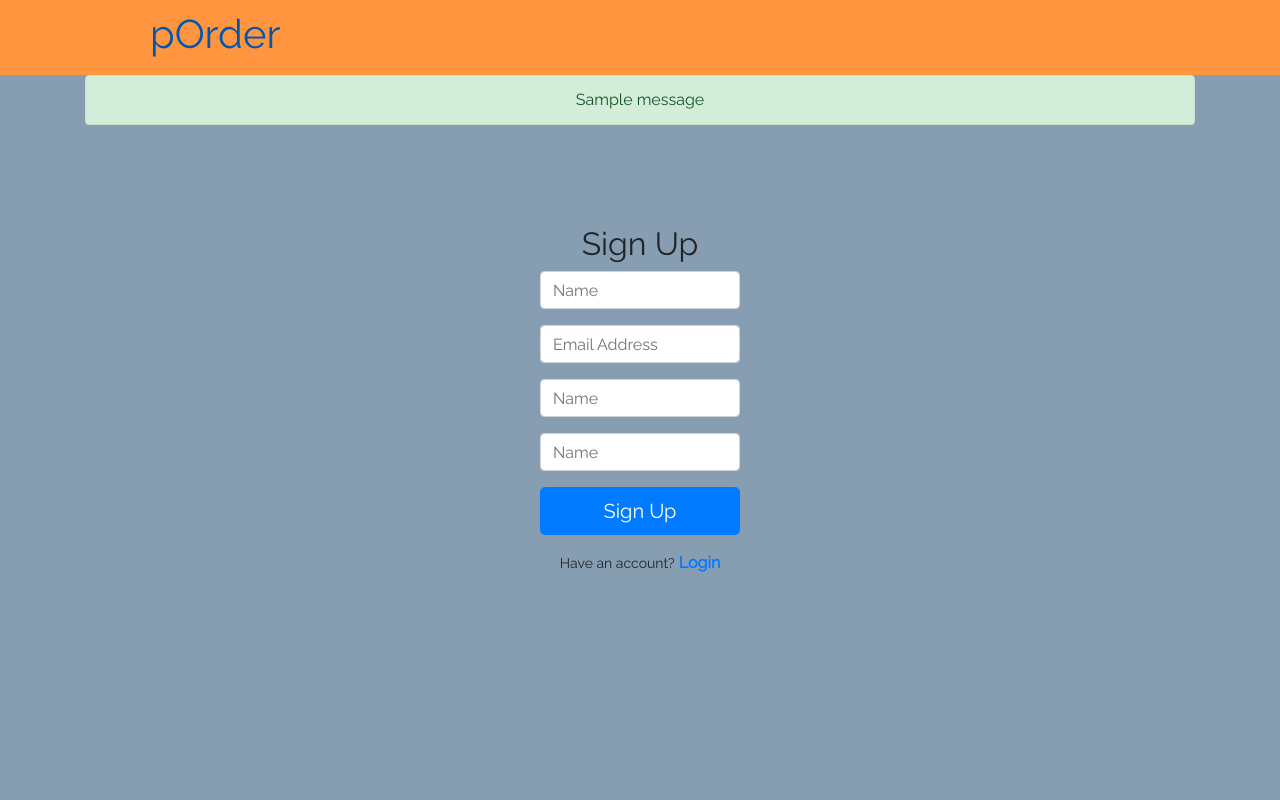
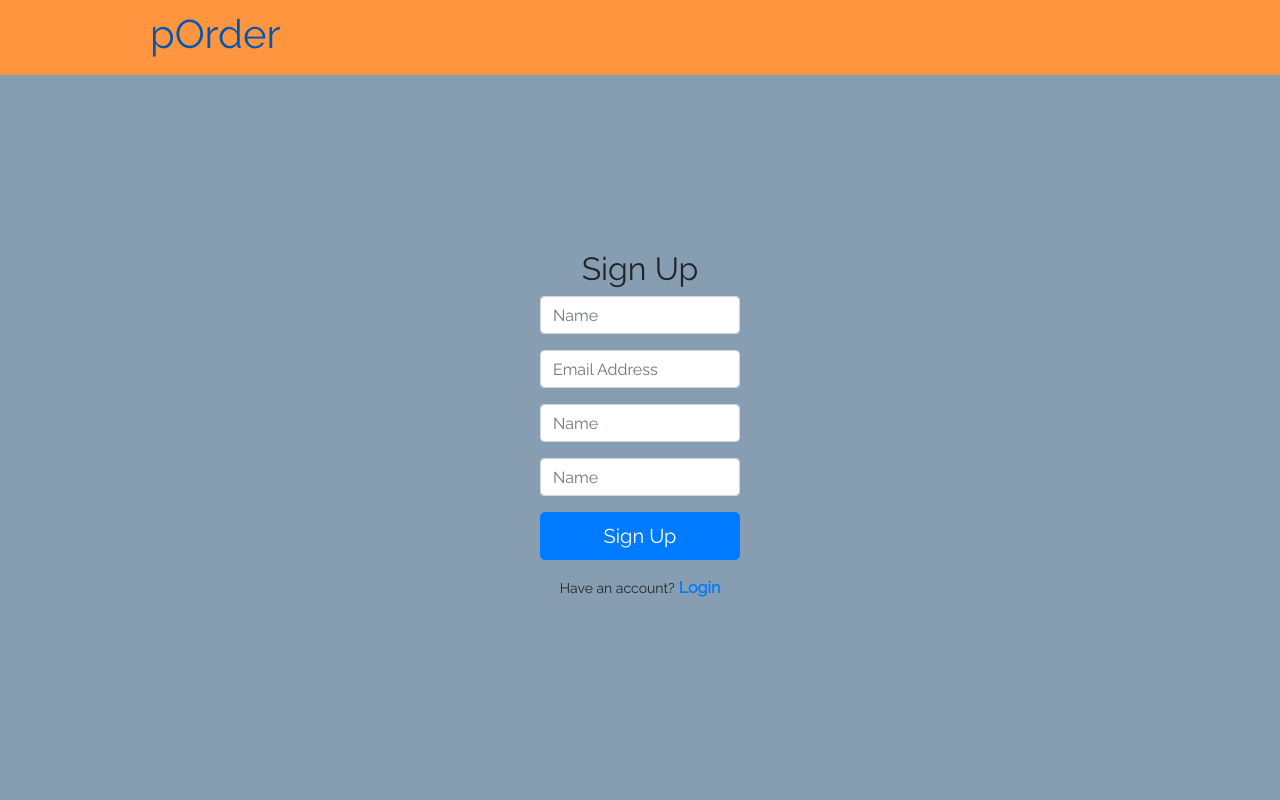
Before and after one commit to tahbristol/Porder_py, a Flask app: page /signup in a window 1280 px wide. Run offline with Flask 2, Linux system fonts and the light colour scheme; one stand-in notice (Sample message) is shown; some libraries are stand-ins or nearby versions.

Commit message:
form method, css for flash message

```diff
--- a/static/main.css
+++ b/static/main.css
@@ -1,7 +1,3 @@
-html {
-
-}
-
 * {
   font-family: 'Raleway', sans-serif;
 }
@@ -43,7 +39,6 @@
   margin-right: auto;
   width: 200px;
 }
-
 
 /**********TABLE**********/
 
@@ -128,7 +123,6 @@
   width: 20%;
 }
 
-
 /********Landing*******/
 
 div.container.welcome {
@@ -149,13 +143,11 @@
   margin-top: 200px;
 }
 
-
 /*******SignupPage*****/
 
 .signupPage {
   margin-top: 100px;
 }
-
 
 /*******Profile*******/
 
@@ -173,14 +165,12 @@
   margin-top: 150px;
 }
 
-
 @media only screen and (min-width: 750px) {
     #profile-card {
       width: 600px;
       margin: 0 auto;
     }
 }
-
 
 /*********Login********/
 
@@ -192,16 +182,11 @@
   margin-top: 100px;
 }
 
-
 /********Requests*******/
 
 .requests, .newRequests, .editRequests {
   margin-top: 100px;
 }
-
-
-
-
 
 /*********Buttons***********/
 
@@ -211,3 +196,7 @@
 form#orderedRequests{
   margin-top:22px;
 }
+
+#flashMessageContainer {
+	height: 75px;
+}
--- a/static/main.js
+++ b/static/main.js
@@ -1,4 +1,10 @@
 $(document).ready(function() {
+
+	if ($('#flashMessage')) {
+		setTimeout(function() {
+			$('#flashMessage').fadeOut('slow')
+		}, 3000);
+	}
 
   $("#addLine").on("click", function() {
     var table = $('.requests');
--- a/templates/layout.html
+++ b/templates/layout.html
@@ -19,18 +19,21 @@
     <div class="container welcome">
 
       <div class="row">
-        <div class="col-sm-12">
+        <div class="col-sm-12" id="flashMessageContainer">
 					{% with messages = get_flashed_messages(with_categories=True) %}
 						{% if messages %}
 							{% for category, message in messages %}
-								<div class="alert alert-{{ category }}">
+								<div class="alert alert-{{ category }}" id="flashMessage">
 									{{ message }}
 								</div>
 							{% endfor %}
 						{% endif %}
 					{% endwith %}
-          {% block content %}{% endblock %}
+
         </div>
+				<div class="col-sm-12">
+					{% block content %}{% endblock %}
+				</div>
       </div>
     </div>
     <script src="https://ajax.googleapis.com/ajax/libs/jquery/2.1.4/jquery.min.js"></script>
--- a/templates/users/login.html
+++ b/templates/users/login.html
@@ -2,7 +2,8 @@
 
 {% block content %}
 	<div class="container loginPage">
-	  <form class="form-signin" action="/login" method="post">
+	  <form class="form-signin" action="" method="POST">
+			{{ form.hidden_tag() }}
 	    <h2 class="form-signin-heading">
 	      Sign In
 			</h2>
--- a/templates/users/new.html
+++ b/templates/users/new.html
@@ -2,7 +2,8 @@
 
 {% block content %}
 <div class="container signupPage">
-  <form class="form-signin form-signup" action="/signup" method="post">
+  <form class="form-signin form-signup" action="" method="POST">
+		{{ form.hidden_tag() }}
     <h2 class="form-signin-heading">Sign Up</h2>
 		<div class="form-group">
 			{% if form.name.errors %}
```
